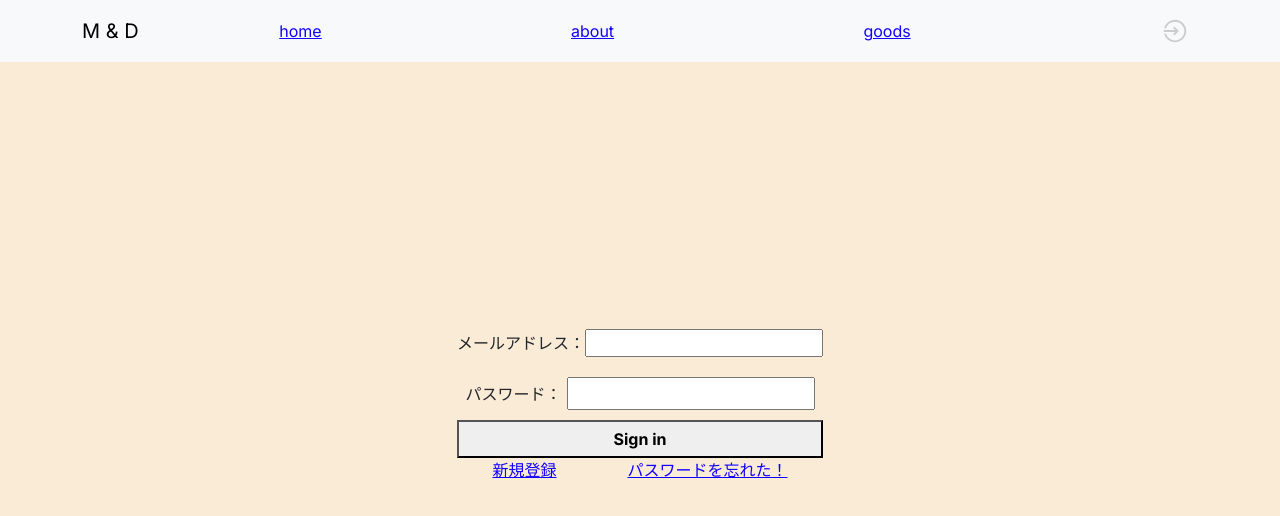
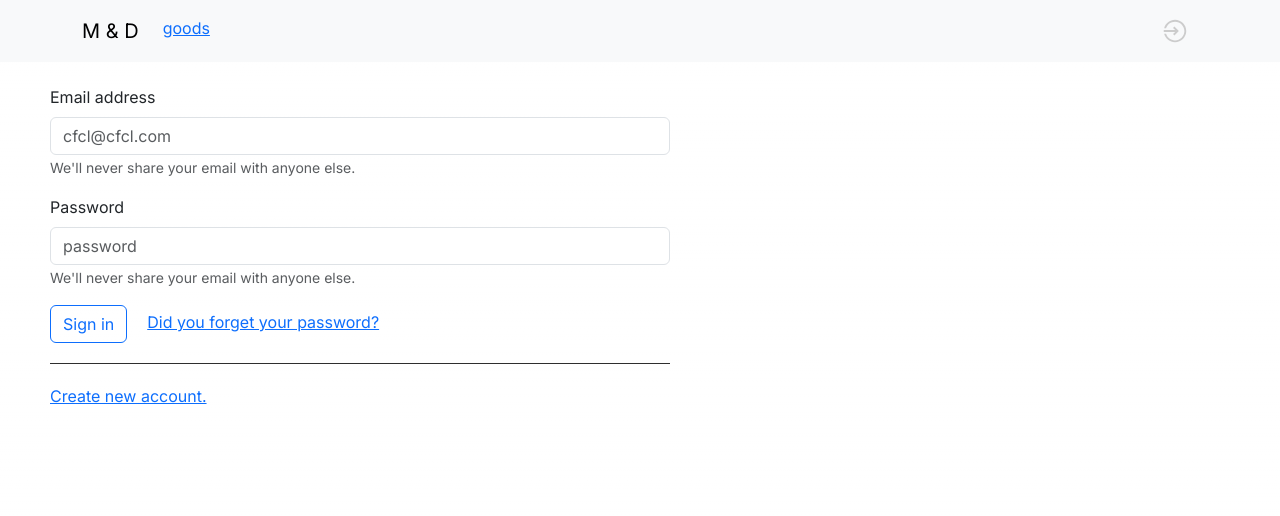
Before and after one commit to ryoIzu/next_shoppingpage2, a Next.js app: page /login in a window 1280 px wide. Shown: the top 516 px of the page. Built offline with nearby package versions, Linux system fonts and the light colour scheme; no server answers.

Commit message:
⚡️ ログインページの整理完了

```diff
--- /dev/null
+++ b/app/Components/HorizontalLine/HorizontalLine.jsx
@@ -0,0 +1,17 @@
+'use client';
+/**
+ * NOTE: HorizontalLine
+ * => 水平線(横線) Component
+ */
+const HorizontalLine = (props) => {
+  /** DefaultStyle: グレーの縦線 */
+  const defaultStyle = {
+    width: "100%" /* 横線の幅を設定する => Defaultは、横幅いっぱいのStyle */,
+    height: "1px" /* 横線の太さを設定する */,
+    backgroundColor: "#AFAEB3" /* 横線の色を指定 */,
+  };
+
+  return <div style={{width: props.width, height: "1px",marginTop: props.marginTop, backgroundColor: props.bgColor}}></div>;
+};
+
+export default HorizontalLine;
--- a/app/Components/Navigationbar.jsx
+++ b/app/Components/Navigationbar.jsx
@@ -38,9 +38,7 @@ function Navigationbar() {
           <Navbar.Brand href="#home">M & D</Navbar.Brand>
           <Nav className="me-auto" id='me-auto'>
 
-            <Nav.Link><Link href="./">home</Link></Nav.Link>
-            <Nav.Link><Link href="./">about</Link></Nav.Link>
-            <Nav.Link><Link href="./">goods</Link></Nav.Link>
+            <Nav.Link className='left'><Link href="./">goods</Link></Nav.Link>
             <div className='ms-auto'>
             {currentUser ? (
               <>
--- a/app/Components/Shop.jsx
+++ b/app/Components/Shop.jsx
@@ -14,7 +14,7 @@ function Shop() {
 
   return(
     <>
-    <Container style={{marginTop: '80px'}}>
+    <Container style={{marginTop: '80px' }}>
       <Row className="itemsDev">
       <h2>MPLUSPLUS DANCERS</h2>
       </Row>
--- a/app/Components/navigationbar.css
+++ b/app/Components/navigationbar.css
@@ -11,6 +11,12 @@
   margin: 0 0 0 auto;
 }
 
+.left {
+  justify-content: start;
+  align-content: start;
+  margin-right: 0px;
+}
+
 .right {
   justify-content: end;
   align-content: end;
@@ -18,7 +24,7 @@
 
 .ms-auto {
   display: flex;
-  align-items: center;
+  align-items:first baseline;
 }
 
 .message {
--- a/app/Components/shop.css
+++ b/app/Components/shop.css
@@ -1,3 +1,12 @@
+@import url('https://fonts.googleapis.com/css2?family=Noto+Sans+JP:wght@100..900&display=swap');
+
+body {
+  font-family: "Noto Sans JP", sans-serif;
+  font-optical-sizing: auto;
+  font-weight: 100;
+  font-style: normal;
+}
+
 .shopTitle {
   margin-top: 100px;
   text-align: center;
--- a/app/login/login.css
+++ b/app/login/login.css
@@ -1,47 +1,12 @@
-.wrapper {
-  display:flex;
-  align-items: center;
-  height: auto;
+.formMain {
+  margin-top: 80px;
 }
 
-.body {
-  width: auto;
-  height: 100vh;
-  background-color: antiquewhite;
-  display: flex;
-  align-items: center;
+.sign-out {
+  padding-left: 50px;
 }
 
-.content {
-  width: fit-content;
-  height: auto;
-  margin: 0 auto;
-  text-align: center;
+.sign-in {
+  width: 90vh;
+  padding: 5px 50px;
 }
-
-.input {
-  margin: 10px auto;
-  width: auto;
-}
-
-.username,
-.password {
-  display: inline-block;
-  margin-left: 5px;
-  padding: 2.5px 5px;
-}
-
-.button {
-  font-weight: bold;
-  padding: 5px;
-}
-
-a {
-  color: rgb(17, 0, 255);
-  margin: auto;
-}
-
-.others {
-  display: flex;
-  align-items: center;
-}
--- a/app/login/page.jsx
+++ b/app/login/page.jsx
@@ -4,38 +4,50 @@
 
 'use client';
 
-import React, {useState} from 'react';
+import React, {useState, useEffect} from 'react';
 import "./login.css";
 import Header from '../Components/Header/Header';
 import { getAuth, signInWithEmailAndPassword,signOut } from "firebase/auth";
-import { Col, Container, Form, FormGroup, Input, Label, Row, Button } from "reactstrap";
+import { Col, Container, FormGroup, Input, Label, Row} from "reactstrap";
 import { useAuth } from '../context/authContext';
+import { useRouter} from 'next/navigation';
 
+//react-bootstrap
+import Button from 'react-bootstrap/Button';
+import Form from 'react-bootstrap/Form';
+import Alert from 'react-bootstrap/Alert';
+
+import HorizontalLine from '../Components/HorizontalLine/HorizontalLine';
 
 const Login = () => {
   const [email, setEmail] = useState('');
   const [password, setPassword] = useState('');
   const {currentUser} = useAuth();
+  const [err,setErr] = useState('');
+  const router = useRouter();
 
   const handleEmail = (e) => {
     setEmail(e.target.value);
+    console.log(e.target.value);
   };
   const  handlePassword = (e) => {
     setPassword(e.target.value);
+    console.log(e.target.value);
   }
   const doLogin = () => {
     const auth = getAuth();
-
     signInWithEmailAndPassword(auth, email, password)
     .then((userCredential) => {
       const  user = userCredential.user;
-      alert("ログインok!");
       console.log(user);
     })
     .catch((error) => {
-      console.log(error);
+      console.log(error.code);
       if(error.code === 'auth/invalid-credential') {
-        alert("メールアドレスもしくはパスワードが間違っています");
+        setErr('The email address or password is not correct.');
+      }
+      else if(error.code === 'auth/invalid-email') {
+        setErr('The email address format is not correct.');
       }
     });
   };
@@ -46,15 +58,82 @@ const Login = () => {
     signOut(auth)
     .then(() => {
       // ログアウトされたことをわかりやすくするためのアラート
-      alert( 'ログアウト完了！' );
+      //alert( 'ログアウト完了！' );
     })
     .catch((error) => {
       console.log(error);
     });
   };
 
+  useEffect(() => {
+    setErr('');
+  },[email, password,router.pathname]);
+
 
   return(
+    <>
+    <div className='formMain'>
+      {currentUser ? (
+        <>
+        <div className='sign-out'>
+        <div suppressHydrationWarning={true}>
+            <div style={{ paddingBottom: "1rem" }}>{ currentUser.email } でログインしています。</div>
+          </div>
+          <Button variant='outline-secondary' type='button' onClick={()=>{doLogout();}}>
+            Sign out
+          </Button>
+        </div>
+
+        </>
+      ):(
+        <>
+        <div className='sign-in'>
+          <Form>
+            <Form.Group className="mb-3" controlId="formBasicEmail">
+              <Form.Label>Email address</Form.Label>
+              <Form.Control
+                type="email"
+                placeholder="cfcl@cfcl.com"
+                onChange={handleEmail} />
+              <Form.Text className="text-muted">
+                We'll never share your email with anyone else.
+              </Form.Text>
+            </Form.Group>
+
+            <Form.Group className="mb-3" controlId="formBasicPassword">
+              <Form.Label>Password</Form.Label>
+              <Form.Control
+                type="password"
+                placeholder="password"
+                onChange={handlePassword}
+                />
+              <Form.Text className="text-muted">
+              We'll never share your email with anyone else.
+              </Form.Text>
+            </Form.Group>
+            <Form.Group className="mb-3" controlId="formBasicCheckbox">
+              {/*<Form.Check type="checkbox" label="Check me out" />*/}
+            </Form.Group>
+            <Button
+              variant="outline-primary"
+              type="button"
+              onClick={()=> {doLogin();}} >
+              Sign in
+            </Button>
+          <a href='../forget_password'style={{marginLeft: '20px'}}>Did you forget your password?</a>
+          </Form>
+          <HorizontalLine width='100%' bgColor='#2e2e2e' marginTop='20px'/>
+          <div style={{marginTop: '20px'}}>
+          <a href='../register/'>Create new account.</a>
+          </div>
+          {err && <Alert variant='warning'>{err}</Alert>}
+        </div>
+        </>
+      )}
+
+    </div>
+
+    {/*
     <div className='body'>
       <div className='content'>
         {currentUser ?(
@@ -102,8 +181,9 @@ const Login = () => {
           <a href='../forget_password'>パスワードを忘れた！</a>
         </div>
       </div>
-
     </div>
+    */}
+    </>
   );
 };
 
```
